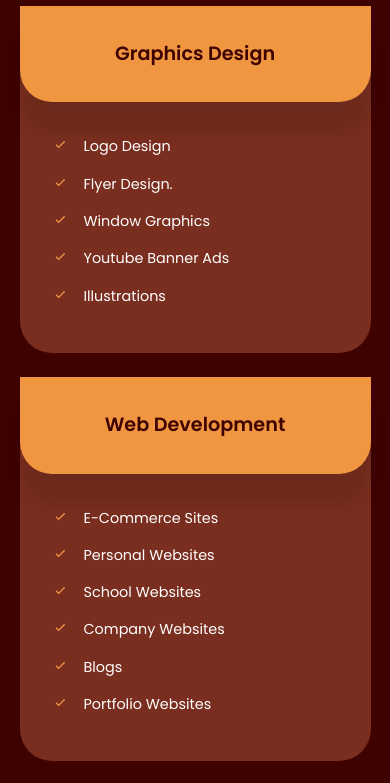
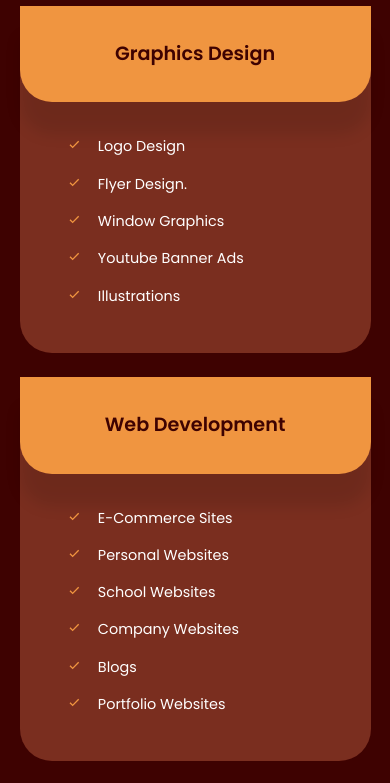
Before and after one commit to Fahyvor/favour, a React (Create React App) app: page / in a window 390 px wide. Shown: the part 3280-4063 px from the top of the page. Built offline with nearby package versions, Linux system fonts and the light colour scheme.

Commit message:
Initial commit

```diff
--- a/src/components/footer/footer.css
+++ b/src/components/footer/footer.css
@@ -87,4 +87,8 @@ footer a {
         gap: 20%;
         margin: 9px 2px;
     }
+
+    li{
+        margin-left: 5%;
+    }
 }
```
